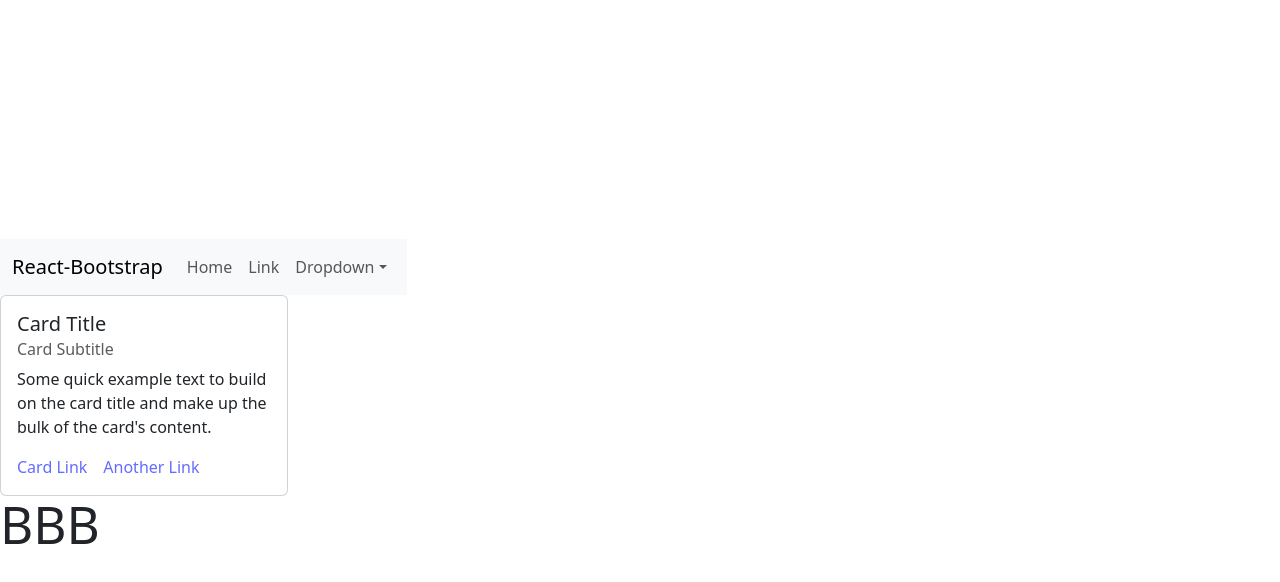
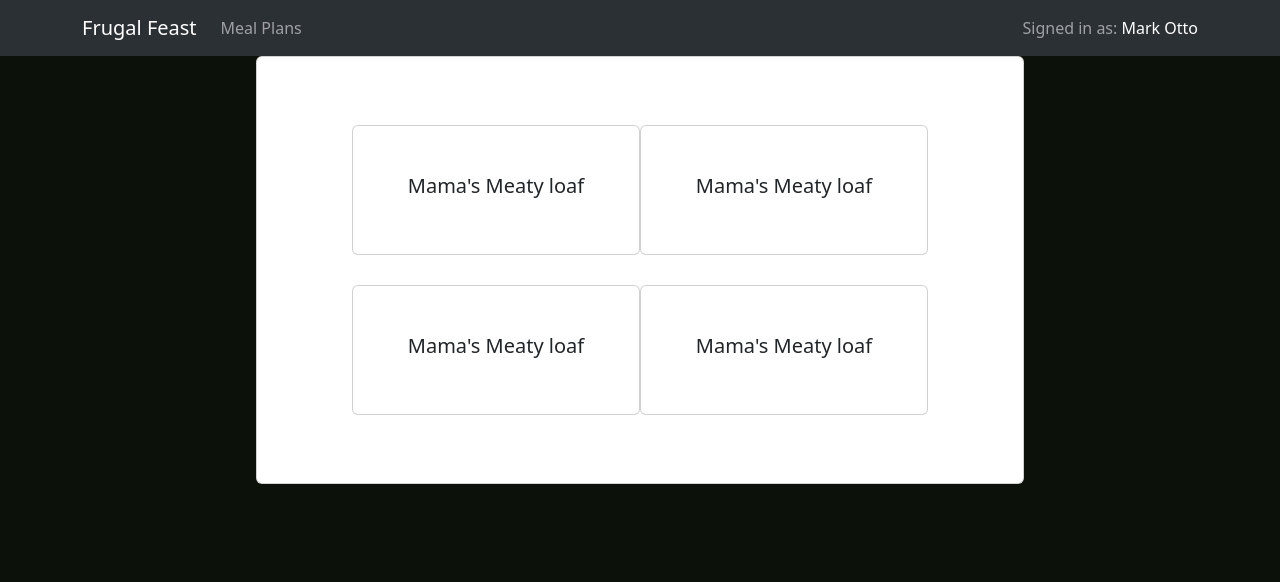
Before and after one commit to MarkovicMaks/PI-Projekt, a React (Vite) app in the folder Student-recepie-app/: page / in a window 1280 px wide. Shown: the top 582 px of the page. Built offline with nearby package versions, Linux system fonts and the light colour scheme.

Commit message:
Added navbar and started  working on the Recepie display cards

```diff
--- a/Student-recepie-app/src/App.css
+++ b/Student-recepie-app/src/App.css
@@ -6,13 +6,13 @@
   --primary: #d9c2a2;
   --secondary: #3f7d24;
   --accent: #11d074;
-  max-width: 5000 px;
   margin: 0 auto;
-  padding: 2rem;
   text-align: center;
   background-color: var(--background);
-  max-width: 1280px;
+  width: 100%;
+  height: 100vh;
 }
+
 body{
   background-color: var(--background);
 }
@@ -24,3 +24,18 @@ body{
 .read-the-docs {
   color: #888;
 }
+
+.CardHolder{
+  display: flex;
+  justify-content: center;
+}
+
+.RecepieCard{
+  width: 60vw;
+}
+.RecepieCardTop{
+  display: flex;
+  justify-content: center;
+  padding: 10px;
+  margin: 10px;
+}
--- /dev/null
+++ b/Student-recepie-app/src/App.jsx
@@ -0,0 +1,18 @@
+import React from 'react';
+import './App.css'
+import RecepieNavbar from './Components/Navbar';
+import RecepieCard from './Components/RecepieCard';
+
+function HomePage() {
+  return (
+    <>
+      <RecepieNavbar/>
+      <div className='CardHolder'>
+      <RecepieCard/>
+      </div>
+
+    </>
+  );
+}
+
+export default HomePage;
--- a/Student-recepie-app/src/Components/Navbar.jsx
+++ b/Student-recepie-app/src/Components/Navbar.jsx
@@ -5,26 +5,19 @@ import NavDropdown from 'react-bootstrap/NavDropdown';
 
 function RecepieNavbar() {
   return (
-    <Navbar expand="lg" className="bg-body-tertiary">
+    <Navbar expand="lg" className="bg-body-tertiary" bg="dark" data-bs-theme="dark">
       <Container>
-        <Navbar.Brand href="#home">React-Bootstrap</Navbar.Brand>
+        <Navbar.Brand href="#home">Frugal Feast</Navbar.Brand>
         <Navbar.Toggle aria-controls="basic-navbar-nav" />
         <Navbar.Collapse id="basic-navbar-nav">
           <Nav className="me-auto">
-            <Nav.Link href="#home">Home</Nav.Link>
-            <Nav.Link href="#link">Link</Nav.Link>
-            <NavDropdown title="Dropdown" id="basic-nav-dropdown">
-              <NavDropdown.Item href="#action/3.1">Action</NavDropdown.Item>
-              <NavDropdown.Item href="#action/3.2">
-                Another action
-              </NavDropdown.Item>
-              <NavDropdown.Item href="#action/3.3">Something</NavDropdown.Item>
-              <NavDropdown.Divider />
-              <NavDropdown.Item href="#action/3.4">
-                Separated link
-              </NavDropdown.Item>
-            </NavDropdown>
+            <Nav.Link href="#link">Meal Plans</Nav.Link>
           </Nav>
+        </Navbar.Collapse>
+        <Navbar.Collapse className="justify-content-end">
+          <Navbar.Text>
+            Signed in as: <a href="#login">Mark Otto</a>
+          </Navbar.Text>
         </Navbar.Collapse>
       </Container>
     </Navbar>
--- a/Student-recepie-app/src/Components/RecepieCard.jsx
+++ b/Student-recepie-app/src/Components/RecepieCard.jsx
@@ -1,17 +1,23 @@
 import Card from 'react-bootstrap/Card';
+import RecepieCardTitle from './RecepieCardTitle';
+import RecepieCardDescription from './RecepieCardDescription';
+import RecepieCardTags from './RecepieCardTags';
+import RecepieCardImage from './RecepieCardImage';
+
+
 
 function RecepieCard() {
   return (
-    <Card style={{ width: '18rem' }}>
+    <Card className='RecepieCard'>
       <Card.Body>
-        <Card.Title>Card Title</Card.Title>
-        <Card.Subtitle className="mb-2 text-muted">Card Subtitle</Card.Subtitle>
-        <Card.Text>
-          Some quick example text to build on the card title and make up the
-          bulk of the card's content.
-        </Card.Text>
-        <Card.Link href="#">Card Link</Card.Link>
-        <Card.Link href="#">Another Link</Card.Link>
+        <div className='RecepieCardTop'>
+        <RecepieCardTitle/>
+        <RecepieCardTags/>
+        </div>
+        <div className='RecepieCardTop'>
+        <RecepieCardDescription/>
+        <RecepieCardImage/>
+        </div>
       </Card.Body>
     </Card>
   );
--- /dev/null
+++ b/Student-recepie-app/src/Components/RecepieCardDescription.jsx
@@ -0,0 +1,14 @@
+import Card from 'react-bootstrap/Card';
+import CardTitle from 'react-bootstrap/esm/CardTitle';
+
+function RecepieCardDescription() {
+  return (
+    <Card style={{ width: '18rem' }}>
+      <Card.Body>
+        <CardTitle>Mama's Meaty loaf</CardTitle>
+      </Card.Body>
+    </Card>
+  );
+}
+
+export default RecepieCardDescription;
--- /dev/null
+++ b/Student-recepie-app/src/Components/RecepieCardImage.jsx
@@ -0,0 +1,14 @@
+import Card from 'react-bootstrap/Card';
+import CardTitle from 'react-bootstrap/esm/CardTitle';
+
+function RecepieCardImage() {
+  return (
+    <Card style={{ width: '18rem' }}>
+      <Card.Body>
+        <CardTitle>Mama's Meaty loaf</CardTitle>
+      </Card.Body>
+    </Card>
+  );
+}
+
+export default RecepieCardImage;
--- /dev/null
+++ b/Student-recepie-app/src/Components/RecepieCardTags.jsx
@@ -0,0 +1,14 @@
+import Card from 'react-bootstrap/Card';
+import CardTitle from 'react-bootstrap/esm/CardTitle';
+
+function RecepieCardTags() {
+  return (
+    <Card style={{ width: '18rem' }}>
+      <Card.Body>
+        <CardTitle>Mama's Meaty loaf</CardTitle>
+      </Card.Body>
+    </Card>
+  );
+}
+
+export default RecepieCardTags;
--- /dev/null
+++ b/Student-recepie-app/src/Components/RecepieCardTitle.jsx
@@ -0,0 +1,14 @@
+import Card from 'react-bootstrap/Card';
+import CardTitle from 'react-bootstrap/esm/CardTitle';
+
+function RecepieCardTitle() {
+  return (
+    <Card style={{ width: '18rem' }}>
+      <Card.Body>
+        <CardTitle>Mama's Meaty loaf</CardTitle>
+      </Card.Body>
+    </Card>
+  );
+}
+
+export default RecepieCardTitle;
--- a/Student-recepie-app/src/Pages/App.jsx
+++ /dev/null
@@ -1,15 +0,0 @@
-import React from 'react';
-import RecepieNavbar from '../Components/Navbar';
-import RecepieCard from '../Components/RecepieCard';
-
-function App() {
-  return (
-    <>
-      <RecepieNavbar/>
-      <RecepieCard></RecepieCard>
-      <h1>BBB</h1>
-    </>
-  );
-}
-
-export default App;
--- a/Student-recepie-app/src/main.jsx
+++ b/Student-recepie-app/src/main.jsx
@@ -1,12 +1,12 @@
 import { StrictMode } from 'react'
 import { createRoot } from 'react-dom/client'
 import './index.css'
-import App from './Pages/App'
+import HomePage from './App'
 import 'bootstrap/dist/js/bootstrap.bundle.min.js'
 
 
 createRoot(document.getElementById('root')).render(
   <StrictMode>
-    <App />
+    <HomePage />
   </StrictMode>,
 )
```
